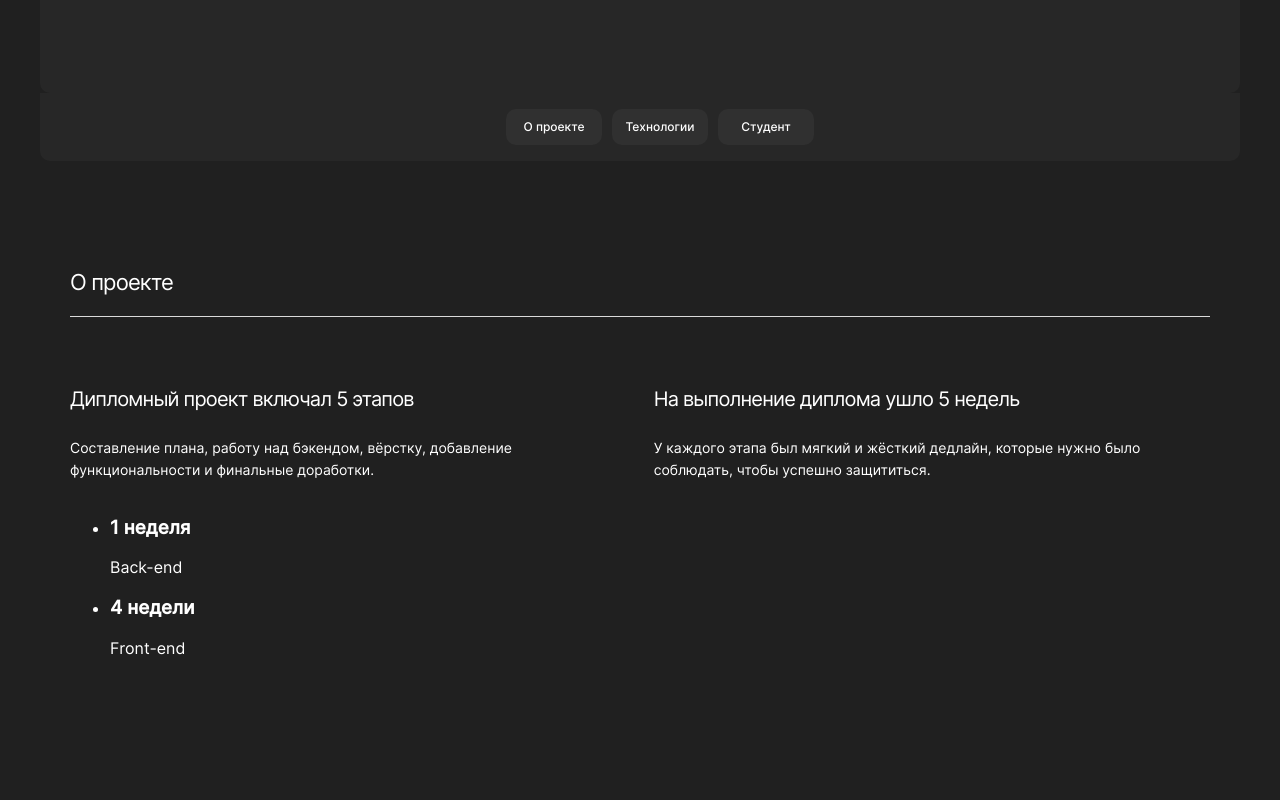
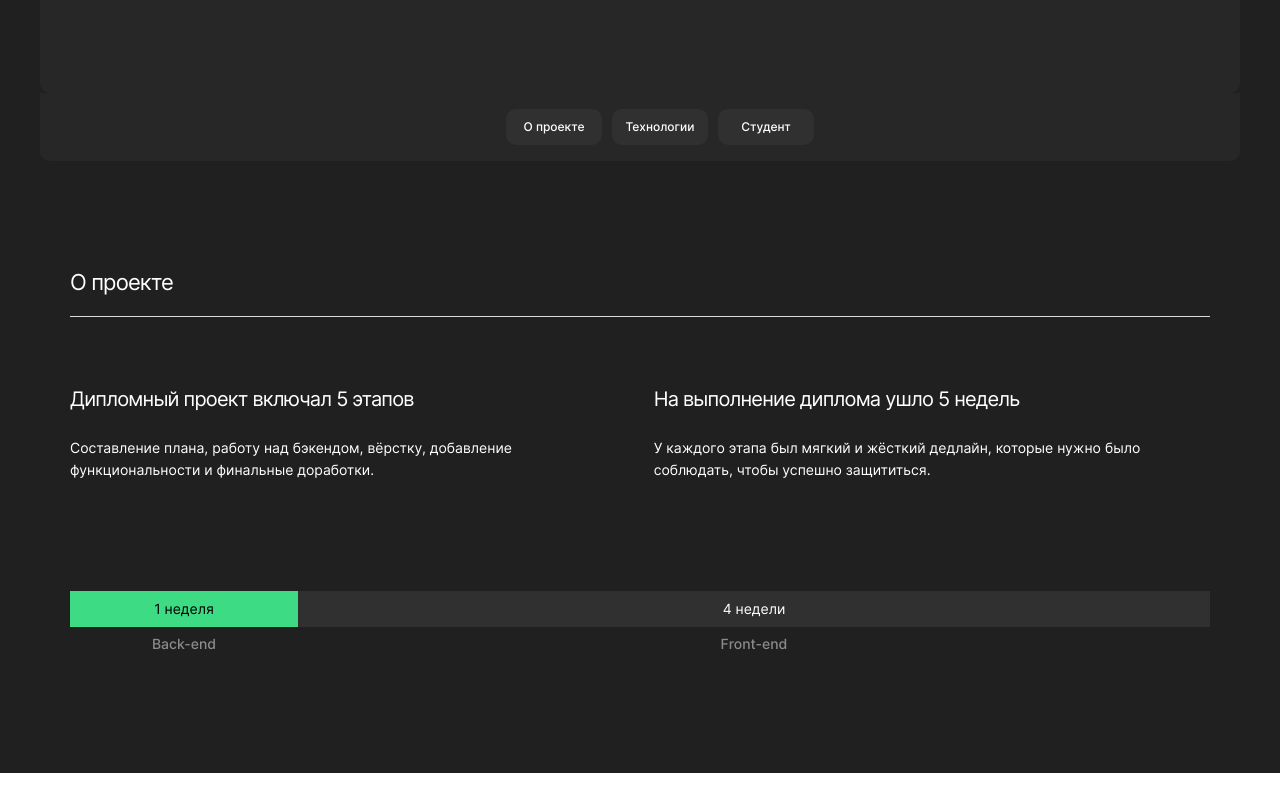
Before and after one commit to Yuliya-Lov/movies-explorer-frontend, a React (Create React App) app: page / in a window 1280 px wide. Shown: the part 408-1208 px from the top of the page. After the commit the page ends 1181 px from the top, so only its background shows below. Built offline with nearby package versions, Linux system fonts and the light colour scheme.

Commit message:
feat: schema

```diff
--- a/src/components/AboutProject/AboutProject.css
+++ b/src/components/AboutProject/AboutProject.css
@@ -29,16 +29,50 @@
   letter-spacing: -0.8px;
 }
 
-.about-project__schema {}
+.about-project__schema {
+  padding: 0;
+  margin: 110px 0 0 0;
+  list-style: none;
+  display: grid;
+  grid-template-columns: 1fr 4fr;
+  align-items: center;
+  width: 100%;
+}
 
-.about-project__schema-part {}
+.about-project__schema-part {
+  margin: 0;
+  padding: 0;
+  display: flex;
+  flex-direction: column;
+  align-items: center;
+}
 
-.about-project__schema-part_left {}
+.about-project__schema-cell {
+  margin: 0;
+  padding: 0;
+  display: flex;
+  align-items: center;
+  justify-content: center;
+  width: 100%;
+  height: 100%;
+  min-height: 36px;
+  background: #303030;
+  color: #FFF;
+  text-align: center;
+  font-size: 14px;
+  font-style: normal;
+  line-height: normal;
+  font-weight: 400;
+}
 
-.about-project__schema-time {}
+.about-project__schema-cell_colorfull {
+  background: #3DDC84;
+  color: #000;
+}
 
-.about-project__schema-time_colorfull {}
-
-.about-project__schema-about {}
-
-.about-project__schema-part_right {}
+.about-project__schema-cell_about {
+  background: #202020;
+  color: #8B8B8B;
+font-weight: 500;
+line-height: 1.21;
+}
--- a/src/components/AboutProject/AboutProject.js
+++ b/src/components/AboutProject/AboutProject.js
@@ -20,13 +20,13 @@ function AboutProject(props) {
         </li>
       </ul>
       <ul className='about-project__schema'>
-        <li className='about-project__schema-part about-project__schema-part_left'>
-          <h3 className='about-project__schema-time about-project__schema-time_colorfull'>1 неделя</h3>
-          <p lang='en' className='about-project__schema-about'>Back-end</p>
+        <li className='about-project__schema-part'>
+          <h3 className='about-project__schema-cell about-project__schema-cell_colorfull'>1 неделя</h3>
+          <p lang='en' className='about-project__schema-cell about-project__schema-cell_about'>Back-end</p>
         </li>
-        <li className='about-project__schema-part about-project__schema-part_right'>
-          <h3 className='about-project__schema-time'>4 недели</h3>
-          <p lang='en' className='about-project__schema-about'>Front-end</p>
+        <li className='about-project__schema-part'>
+          <h3 className='about-project__schema-cell'>4 недели</h3>
+          <p lang='en' className='about-project__schema-cell about-project__schema-cell_about'>Front-end</p>
         </li>
       </ul>
     </article>
```
